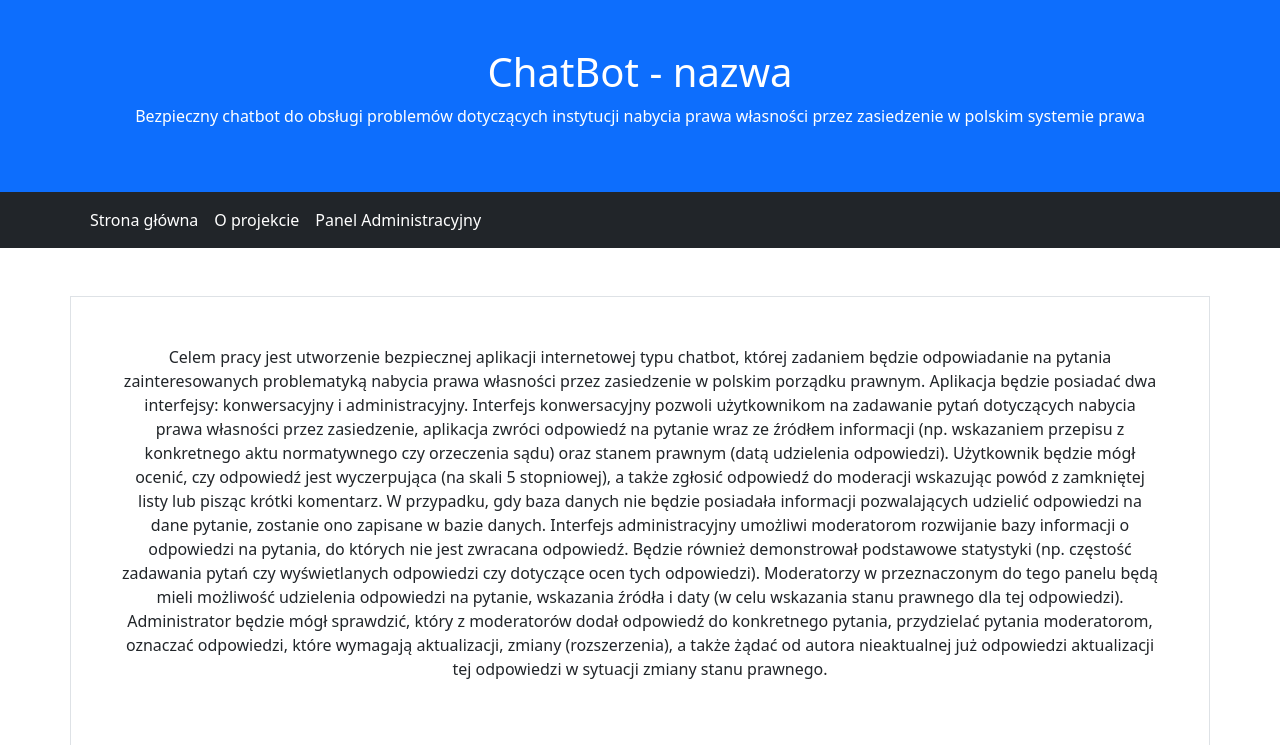
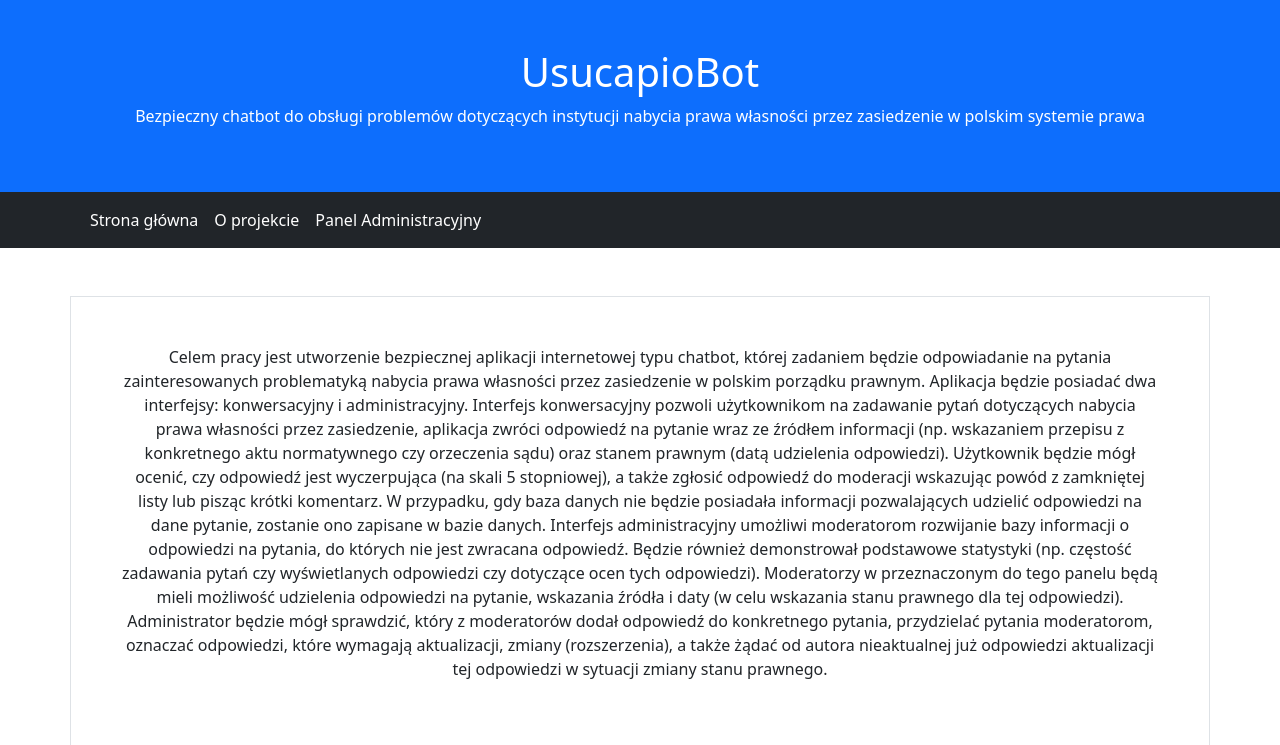
Before and after one commit to pdelfidali/praca-inzynierska, a Django app: page /about/ in a window 1280 px wide. Shown: the top 745 px of the page. Run offline with Django 4.2, Linux system fonts and the light colour scheme; parts of the project's set-up code (start-up, migrations or seed data) failed here and were passed over.

Commit message:
change title

```diff
--- a/acqpre/chatbot/templates/chatbot/about.html
+++ b/acqpre/chatbot/templates/chatbot/about.html
@@ -1,7 +1,7 @@
 <!DOCTYPE html>
 <html lang="pl-PL">
 <head>
-    <title>ChatBot</title>
+    <title>O UsucapioBot</title>
     <meta charset="UTF-8">
     <meta content="width=device-width, initial-scale=1" name="viewport">
     <link href="https://cdn.jsdelivr.net/npm/bootstrap@5.1.3/dist/css/bootstrap.min.css" rel="stylesheet">
@@ -10,7 +10,7 @@
 <body class="bl-primary">
 <div class="p-5 bg-primary text-white text-center">
     <h1>
-        ChatBot - nazwa
+        UsucapioBot
     </h1>
     <p>
         Bezpieczny chatbot do obsługi problemów dotyczących instytucji nabycia prawa własności przez zasiedzenie w
--- a/acqpre/chatbot/templates/chatbot/report.html
+++ b/acqpre/chatbot/templates/chatbot/report.html
@@ -1,7 +1,7 @@
 <!DOCTYPE html>
 <html lang="pl-PL">
 <head>
-    <title>ChatBot - zgłoś odpowiedź</title>
+    <title>UsucapioBot - zgłoś odpowiedź</title>
     <meta charset="UTF-8">
     <meta content="width=device-width, initial-scale=1" name="viewport">
     <link href="https://cdn.jsdelivr.net/npm/bootstrap@5.1.3/dist/css/bootstrap.min.css" rel="stylesheet">
@@ -12,7 +12,7 @@
 <body class="bl-primary">
 <div class="p-5 bg-primary text-white text-center">
     <h1>
-        ChatBot - nazwa
+        UsucapioBot
     </h1>
     <p>
         Bezpieczny chatbot do obsługi problemów dotyczących instytucji nabycia prawa własności przez zasiedzenie w
```
